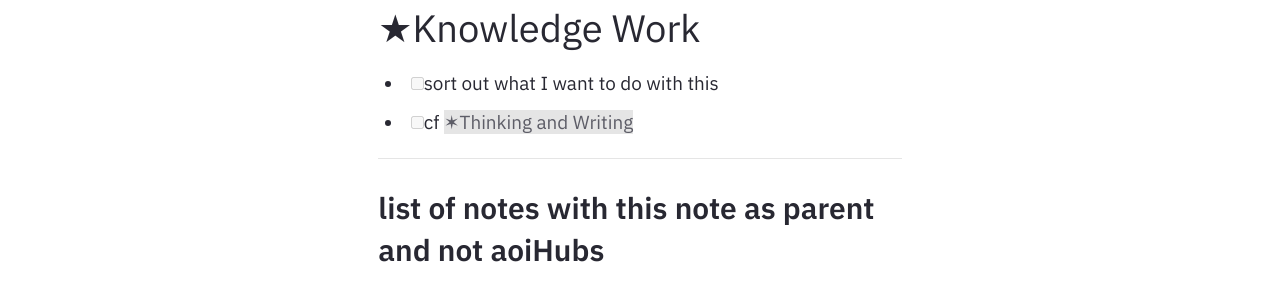
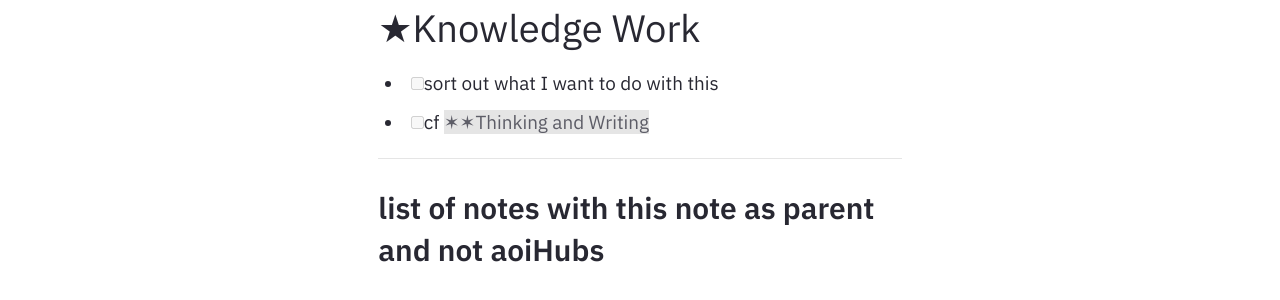
Before and after one commit to myndatlas/myndatlas.github.io, a Jekyll site: the page built from _notes/Public/★Knowledge Work.md, in a window 1280 px wide. Shown: the part 199-499 px from the top of the page. Built offline with Jekyll 4.4.1, drawn with Linux system fonts in a browser that asks for light colours.

Commit message:
314 vault backup: 2023-08-10 09:01:25

```diff
--- a/_notes/Public/★Knowledge Work.md
+++ b/_notes/Public/★Knowledge Work.md
@@ -6,7 +6,7 @@ date : 24-03-2023
 up:: [[§Areas of Interest]]
 # ★Knowledge Work
 - [ ] sort out what I want to do with this
-- [ ] cf [[✶Thinking and Writing]]
+- [ ] cf [[✶✶Thinking and Writing]]
 
 ---
 ## list of notes with this note as parent and not aoiHubs
```
